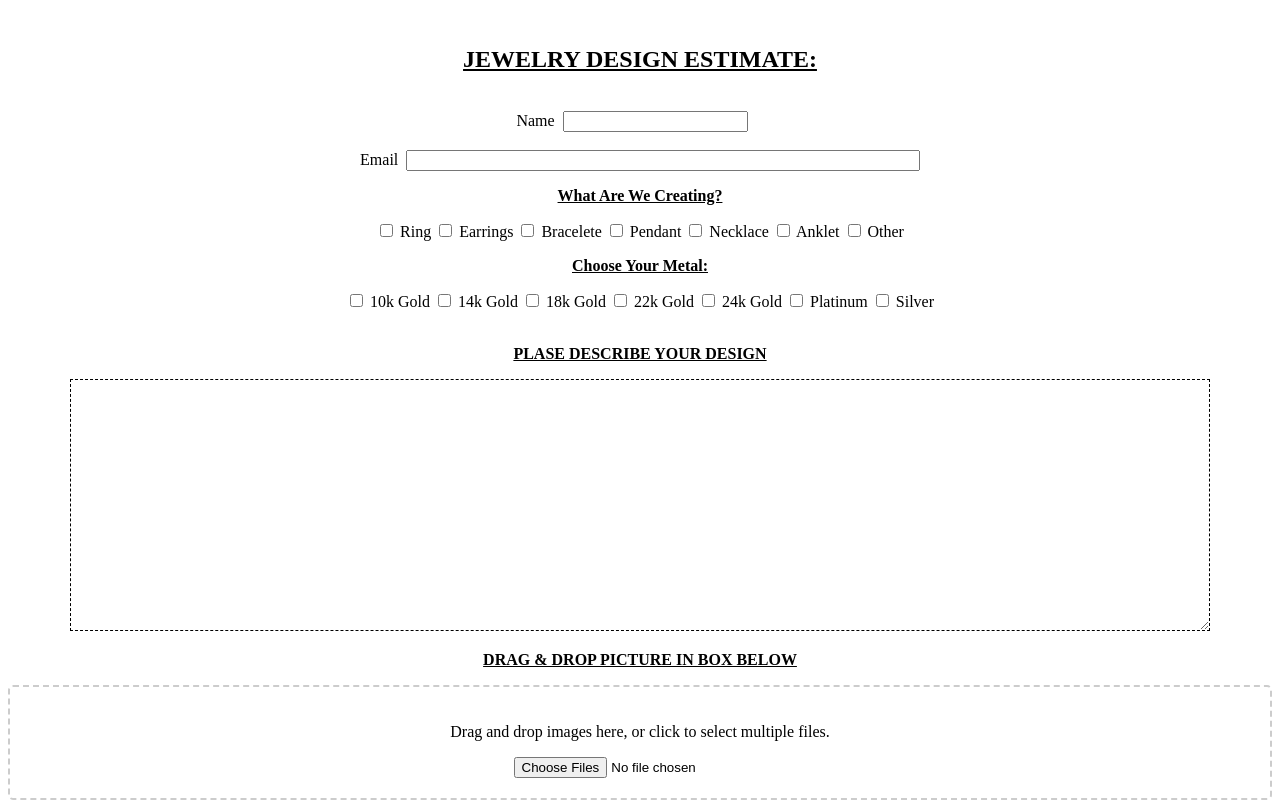
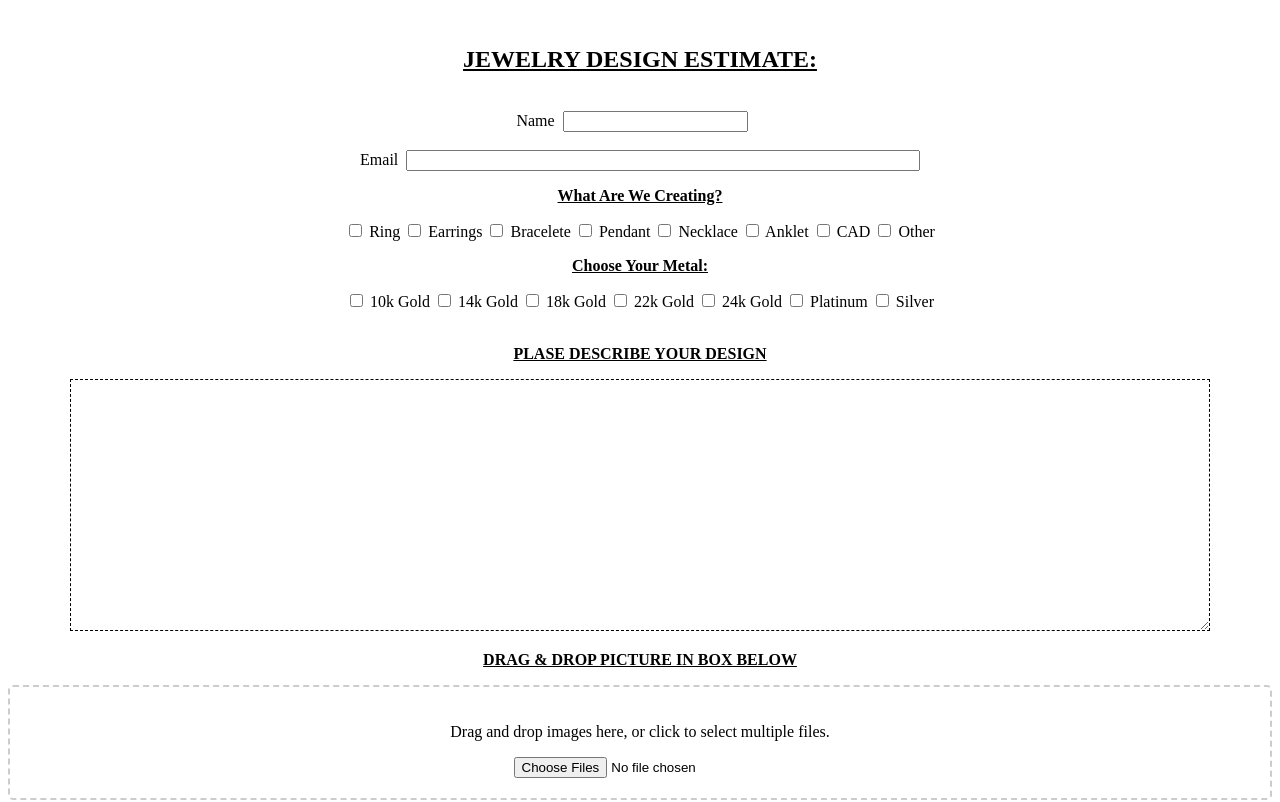
Before and after one commit to knightocto/bitgold, a plain HTML site: page index.html in a window 1280 px wide. Shown: the top 802 px of the page. Drawn offline with nearby package versions, Linux system fonts and the light colour scheme.

Commit message:
Update index.html

```diff
--- a/index.html
+++ b/index.html
@@ -31,8 +31,10 @@ Email&ensp;<input type="email" style="width:40%;"><BR>
 <label for="design5">Necklace</label>
 <input form="myForm" type="checkbox" name="Designs" id="design6"  value="Anklet" onclick="return ValidateSelection();">
 <label for="design6">Anklet</label>
-<input form="myForm" type="checkbox" name="Designs" id="design7"  value="Other" onclick="return ValidateSelection();">
-<label for="design7">Other</label>
+<input form="myForm" type="checkbox" name="Designs" id="design7"  value="CAD" onclick="return ValidateSelection();">
+<label for="design7">CAD</label>
+<input form="myForm" type="checkbox" name="Designs" id="design8"  value="Other" onclick="return ValidateSelection();">
+<label for="design8">Other</label>
 </form>
 
 <p><b><u>Choose Your Metal:</u></b></p>
@@ -55,7 +57,7 @@ Email&ensp;<input type="email" style="width:40%;"><BR>
 <p><b><u>PLASE DESCRIBE YOUR DESIGN</u></b></p>
 
 <form action="/html/tags/html_form_tag_action.cfm" method="post">
-<textarea name="comments" id="comments" style="width:90%;padding: 0%;height:250px;font:15px/25px cursive;border:1px dashed black;">
+<textarea name="comments" id="comments" style="width:90%;padding: 0%;height:250px;font:20px/30px Arial;border:1px dashed black;">
 </textarea><br>
 
 <p><b><u>DRAG & DROP PICTURE IN BOX BELOW</u></b></p>
```
